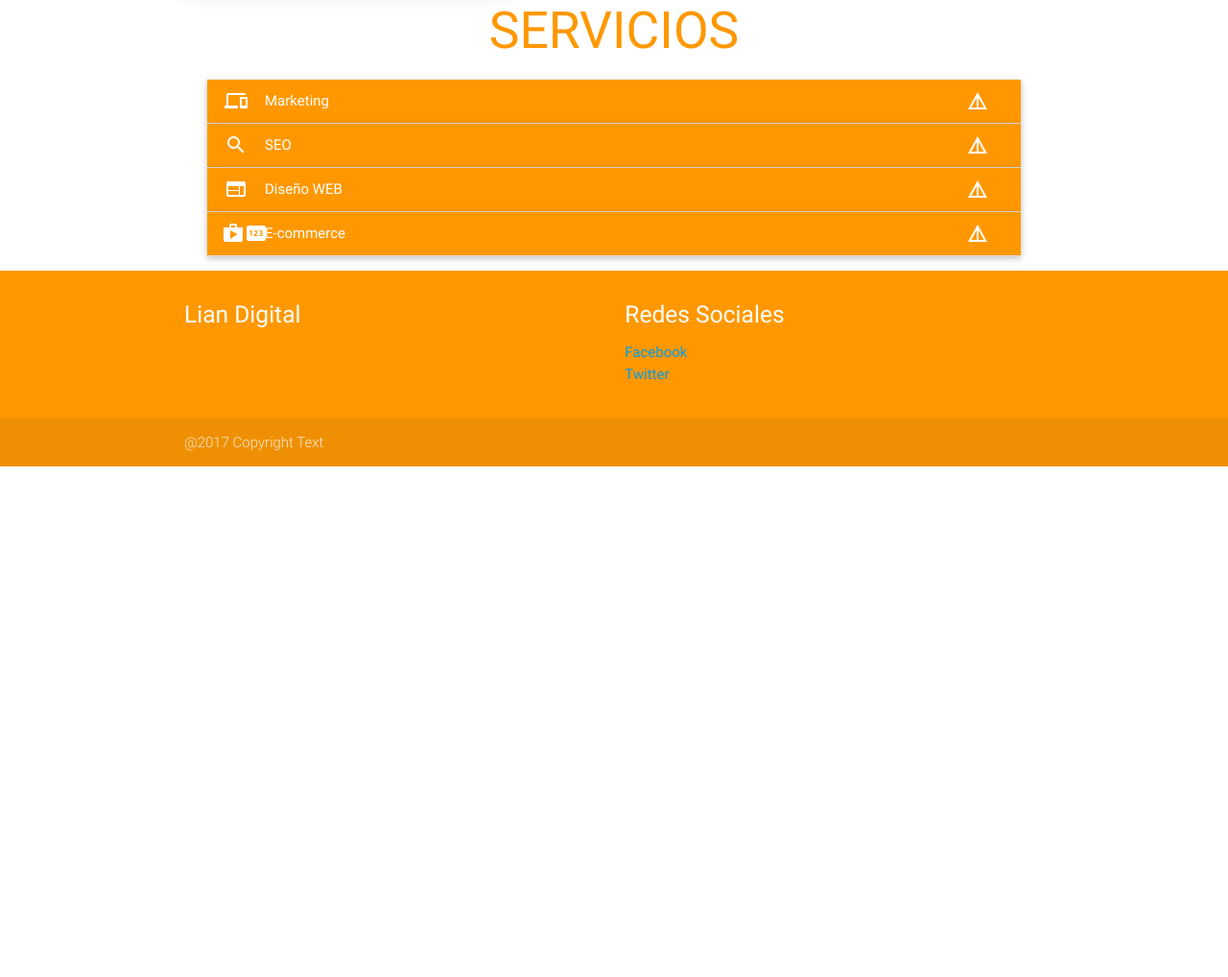
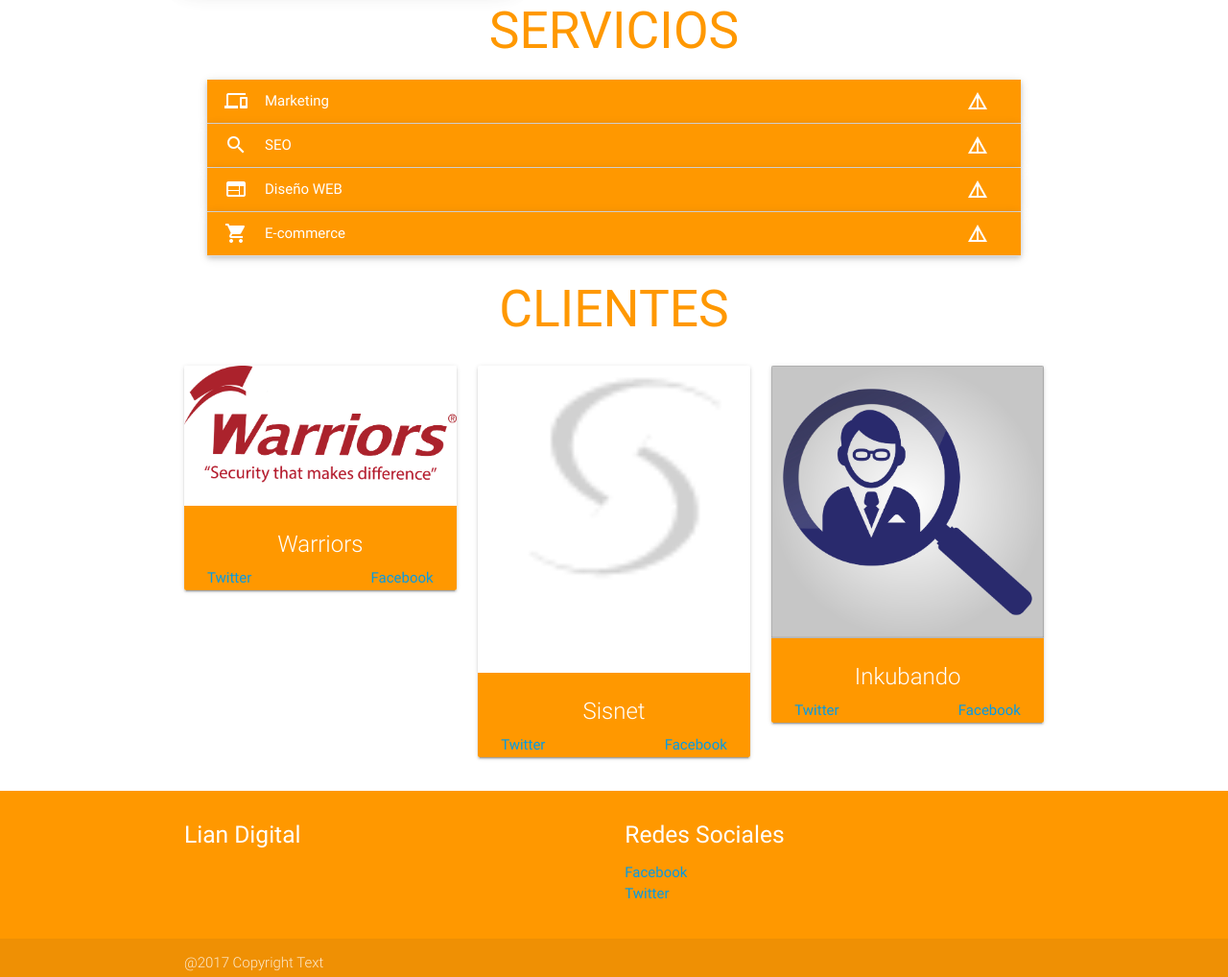
Before and after one commit to creativef25/LianDigital, a plain HTML site: page index.html in a window 1280 px wide. Shown: the part 1814-2832 px from the top of the page at 96% size. Before the commit the page ends 2300 px from the top, so only its background shows below. Drawn offline with nearby package versions, Linux system fonts and the light colour scheme.

Commit message:
Se comenso el apartado de clientes

```diff
--- a/index.html
+++ b/index.html
@@ -131,8 +131,7 @@
     <h3 class=" orange-text">REDES SOCIALES</h3>
     <div class="col s12 m6 l6">
         <iframe class="z-depth-5" src="https://www.facebook.com/plugins/page.php?href=https%3A%2F%2Fwww.facebook.com%2FLianDigital%2F&tabs=timeline&width=340&height=500&small_header=false&adapt_container_width=true&hide_cover=false&show_facepile=true&appId"
-         width="340" height="500" style="border:none;overflow:hidden"
-         scrolling="no" frameborder="0" allowTransparency="true"></iframe>
+         width="340" height="500" style="border:none;overflow:hidden"></iframe>
     </div>
     <div class="col s12 m6 l6 z-depth-5">
       <a class="twitter-timeline" data-width="700" data-height="500" href="https://twitter.com/Lian_Dgt">Tweets by Lian_Dgt</a>
@@ -186,7 +185,7 @@
         </div>
       </li>
       <li>
-        <div class="collapsible-header orange white-text"><i class="material-icons white-text">shopping cart</i>E-commerce<i class="material-icons white-text right">details</i></div>
+        <div class="collapsible-header orange white-text"><i class="material-icons white-text">shopping_cart</i>E-commerce<i class="material-icons white-text right">details</i></div>
         <div class="collapsible-body orange lighten-2">
           <h4 class="white-text center">Implementación de E-commerce</h4>
           <span class="white-text">
@@ -202,10 +201,54 @@
   </div>
 <!--Termina Servicios-->
 
+<!--Incia clientes-->
+<div class="container">
+  <h2 class="center orange-text">CLIENTES</h2>
+  <div class="row">
+    <div class="col s12 m4">
+      <div class="card">
+        <div class="card-image waves-effect waves-block waves-orange">
+          <a href="#"><img src="img/warriors.jpg" class="activator" alt=""></a>
+        </div>
+        <div class="card-content orange">
+          <span class="card-title center white-text">Warriors</span>
+          <p class="right"><a href="#">Facebook</a></p>
+          <p class="left"><a href="#">Twitter</a></p>
+        </div>
+      </div>
+    </div>
+    <div class="col s12 m4">
+      <div class="card">
+        <div class="card-image waves-effect waves-block waves-orange">
+          <a href="#"><img src="img/sisnet.png" class="activator" alt=""></a>
+        </div>
+        <div class="card-content orange">
+          <span class="card-title center white-text">Sisnet</span>
+          <p class="right"><a href="#">Facebook</a></p>
+          <p class="left"><a href="#">Twitter</a></p>
+        </div>
+      </div>
+    </div>
+    <div class="col s12 m4">
+      <div class="card">
+        <div class="card-image waves-effect waves-block waves-orange">
+          <a href="#"><img src="img/inkubando.jpg" class="activator" alt=""></a>
+        </div>
+        <div class="card-content orange">
+          <span class="card-title center white-text">Inkubando</span>
+          <p class="right"><a href="#">Facebook</a></p>
+          <p class="left"><a href="#">Twitter</a></p>
+        </div>
+      </div>
+    </div>
+
+  </div>
+
+</div>
+
 
 
 <!--Inicia footer-->
-
   <footer class="page-footer orange">
     <div class="container">
       <div class="row">
@@ -228,6 +271,8 @@
     </div>
   </footer>
 
+<!--termina el footer-->
+
 
 
 
@@ -242,6 +287,5 @@
         });
       })
     </script>
-  </script>
   </body>
 </html>
```
Also changed, not shown: img/inkubando.jpg (added), img/sisnet.png (added), img/warriors.jpg (added), 1 other file.
